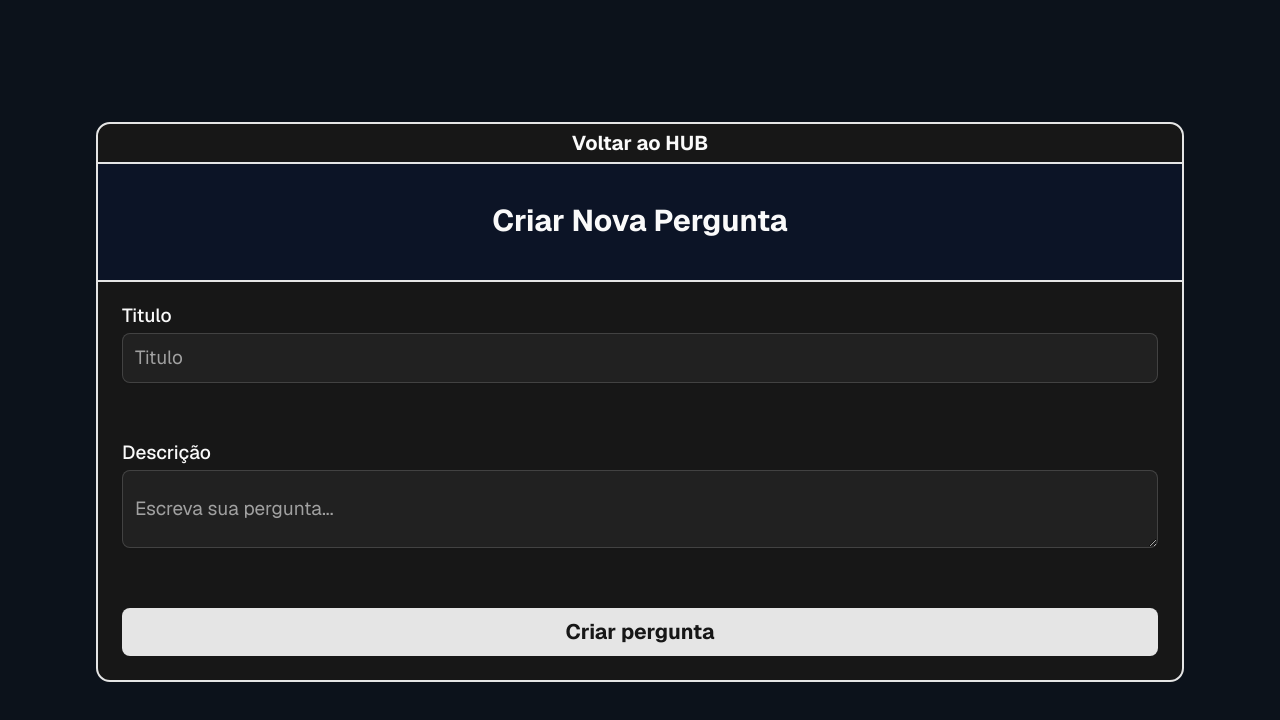
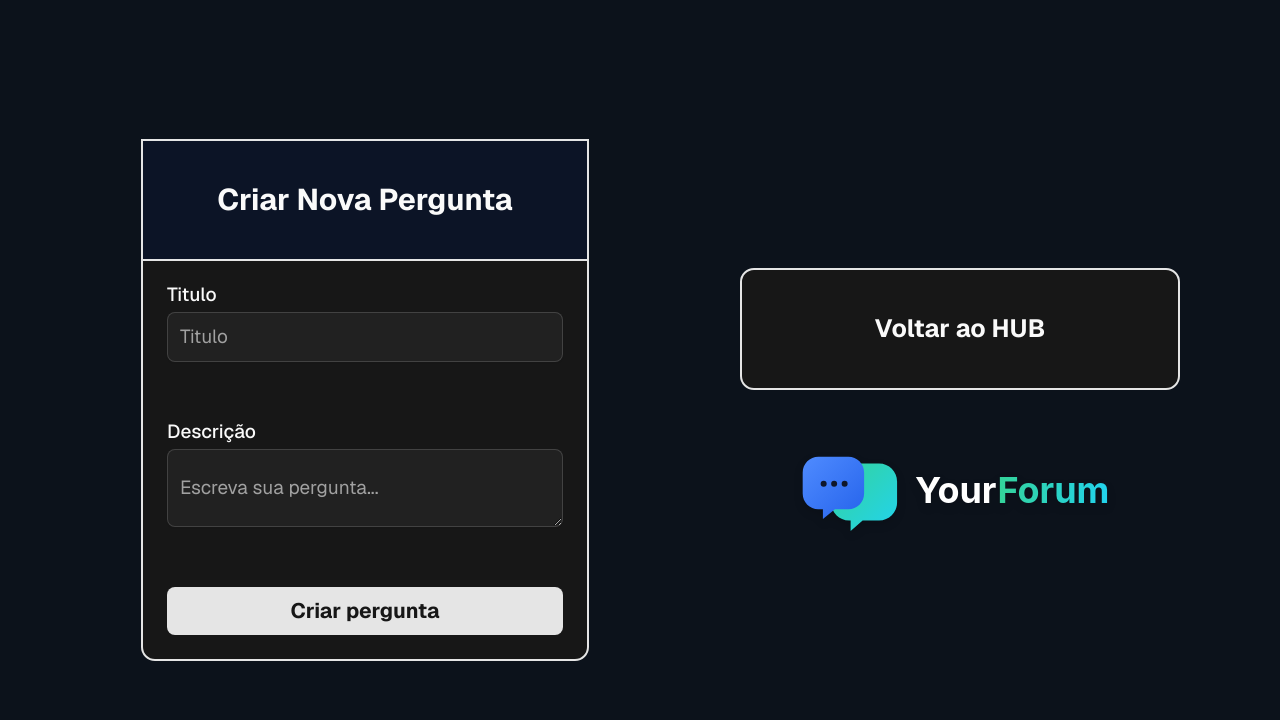
Before and after one commit to luangomesg/forum-frontend, a Next.js app: page /questions/new in a window 1280 px wide. Shown: the top 720 px of the page. Built offline with nearby package versions, Linux system fonts and the light colour scheme; no server answers.

Commit message:
att desktop view

```diff
--- a/src/app/(protected)/layout.tsx
+++ b/src/app/(protected)/layout.tsx
@@ -1,5 +1,5 @@
 import { ReactNode } from "react";
 
 export default function ProtectedLayout({ children }: { children: ReactNode }) {
-  return <div className="auth-layout">{children}</div>;
+  return <div className="auth-layout lg:flex-row-reverse">{children}</div>;
 }
--- a/src/app/(protected)/questions/new/page.tsx
+++ b/src/app/(protected)/questions/new/page.tsx
@@ -12,11 +12,13 @@ import { Input } from "@/components/ui/input";
 import { Textarea } from "@/components/ui/textarea";
 import { api } from "@/src/services/api";
 import { zodResolver } from "@hookform/resolvers/zod";
+import Image from "next/image";
 import Link from "next/link";
 import { useRouter } from "next/navigation";
 import { useForm } from "react-hook-form";
 import { toast } from "sonner";
 import * as z from "zod";
+import logoLg from "../../../../assets/images/yourforum-logo.svg";
 
 const formSchema = z.object({
   title: z
@@ -64,10 +66,18 @@ export default function AnswersPage() {
   const isSubmitting = form.formState.isSubmitting;
   return (
     <Form {...form}>
-      <Link href="/hub" className="absolute top-1 md:relative md:min-w-[85%] ">
-        <button className="btn-back-hub">Voltar ao HUB</button>
-      </Link>
-      <div className="flex flex-col items-center w-full">
+      <div className="absolute top-1 md:relative md:min-w-[85%] lg:flex lg:flex-col lg:space-y-15 lg:min-w-[40%]">
+        <Link href="/hub" className="lg:w-full lg:text-center">
+          <button className="btn-back-hub">Voltar ao HUB</button>
+        </Link>
+        <Image
+          src={logoLg}
+          alt="YourForum Logo"
+          className="hidden lg:block drop-shadow-lg lg:col-start-1 lg:mx-auto lg:w-[75%]"
+          priority
+        />
+      </div>
+      <div className="flex flex-col items-center w-full lg:w-[50%]">
         <div className="card-new-question">
           <h1 className="font-bold text-[20px] md:text-[30px]">
             Criar Nova Pergunta
--- a/src/app/globals.css
+++ b/src/app/globals.css
@@ -204,14 +204,14 @@ body {
   }
 
   .btn-back-hub {
-    @apply border border-sidebar py-1 px-10 rounded-xl bg-primary text-primary-foreground font-bold cursor-pointer w-[80vw] hover:bg-primary/90 md:text-[20px] md:w-full md:rounded-b-none md:bg-card md:text-card-foreground md:border-2 md:border-primary md:hover:bg-primary/10;
+    @apply border border-sidebar py-1 px-10 rounded-xl bg-primary text-primary-foreground font-bold cursor-pointer w-[80vw] hover:bg-primary/90 md:text-[20px] md:w-full md:rounded-b-none md:bg-card md:text-card-foreground md:border-2 md:border-primary md:hover:bg-primary/10 lg:w-[80%] lg:py-10 lg:rounded-xl lg:text-[25px];
   }
 
   .card-new-question {
-    @apply flex min-w-[85%] max-w-[85%] h-[15vh] border-t-2 border-l-2 border-r-2 border-primary rounded-t-xl justify-center items-center bg-sidebar-primary/5 md:rounded-t-none;
+    @apply flex min-w-[85%] max-w-[85%] h-[15vh] border-t-2 border-l-2 border-r-2 border-primary rounded-t-xl justify-center items-center bg-sidebar-primary/5 md:rounded-t-none lg:min-w-[70%];
   }
 
   .form-new-question {
-    @apply flex flex-col min-w-[85%] max-w-[85%] bg-card text-card-foreground border-2 border-primary rounded-b-xl py-6 px-6 md:space-y-6;
+    @apply flex flex-col min-w-[85%] max-w-[85%] bg-card text-card-foreground border-2 border-primary rounded-b-xl py-6 px-6 md:space-y-6 lg:min-w-[70%] lg:max-w-[70%];
   }
 }
```
